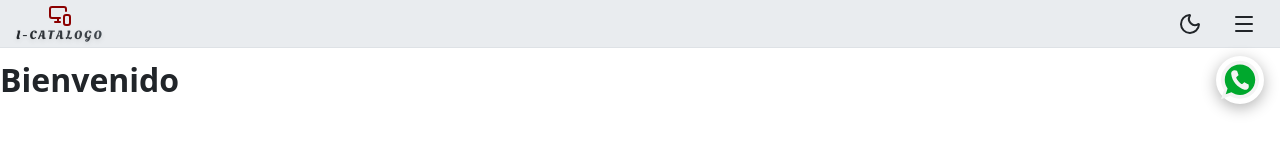
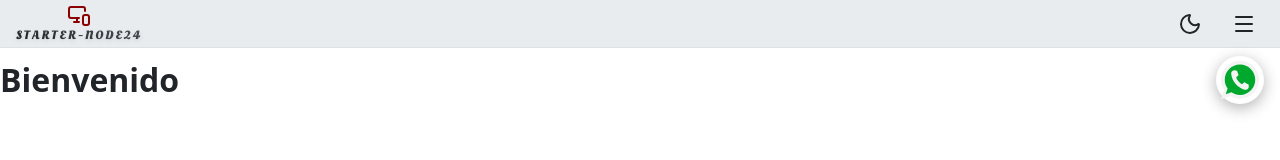
Before and after one commit to skynetfrank/starter-node24, a React (Vite) app in the folder frontend/: page / in a window 1280 px wide. Shown: the top 160 px of the page. Built offline with nearby package versions, Linux system fonts and the light colour scheme; a web font is replaced by a local one.

Commit message:
firs commit yall

```diff
--- a/frontend/src/App.jsx
+++ b/frontend/src/App.jsx
@@ -40,7 +40,7 @@ function App() {
         <header className="app-header">
           <Link to="/" className="header-logo-link" aria-label="Ir a la página de inicio">
             <MonitorSmartphone className="header-splash-icon" />
-            <h1 className="header-splash-text">i-Catalogo</h1>
+            <h1 className="header-splash-text">Starter-Node24</h1>
           </Link>
           <div className="header-actions">
             <button
--- a/frontend/src/components/SplashScreen.jsx
+++ b/frontend/src/components/SplashScreen.jsx
@@ -38,7 +38,7 @@ const SplashScreen = () => {
 
   return (
     <div className={splashClasses}>
-      <h1 className="splash-text">i-Catalogo</h1>
+      <h1 className="splash-text">starter-Node24</h1>
       <MonitorSmartphone size={100} className="splash-icon" />
     </div>
   );
```
